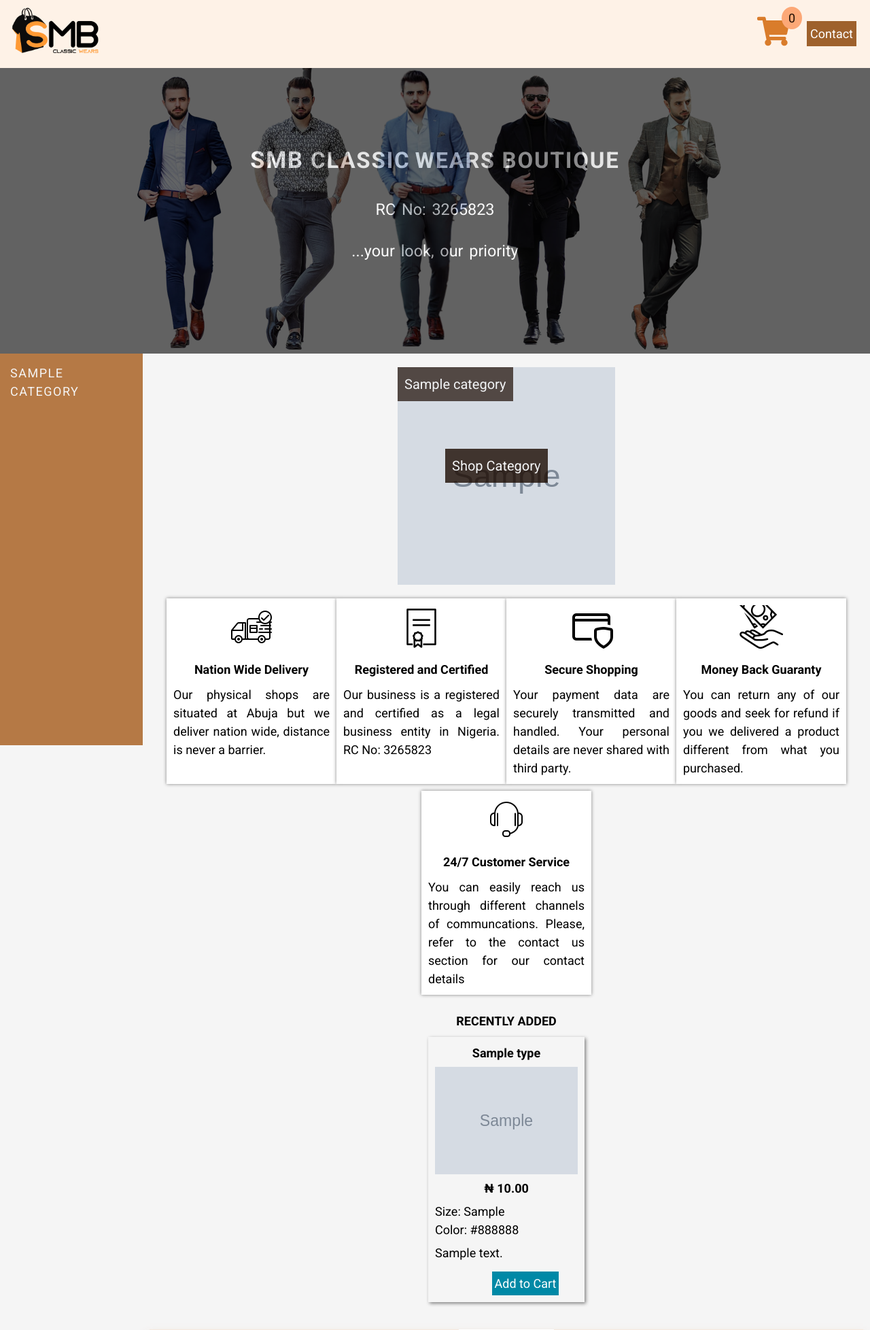
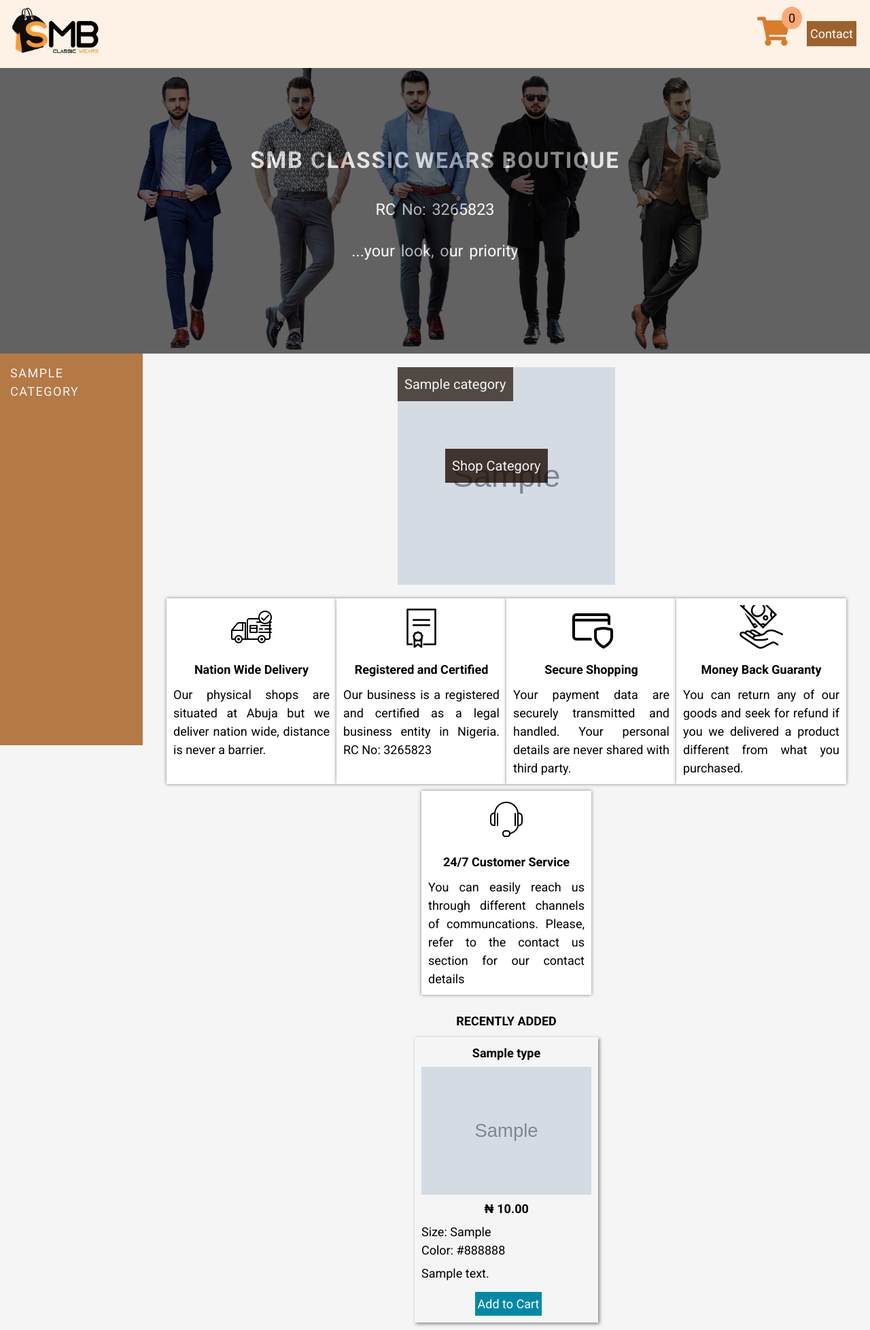
Before and after one commit to Emeka-Onwuepe/e-commerce-pro, a Django app: page / in a window 1280 px wide. Shown: the top 1956 px of the page at 68% size. Run offline with Django 4.2, Linux system fonts and the light colour scheme; tables that the repository leaves empty hold one stand-in row (values such as "Sample post"); grey boxes marked "Sample" are stand-in pictures.

Commit message:
adjust product size

```diff
--- a/static/CSS/homeproductpage.css
+++ b/static/CSS/homeproductpage.css
@@ -48,10 +48,20 @@
 
 #product {
     padding: 10px;
-    width: 230px;
+    width: 270px;
     /* margin-right: 20px; */
     margin-bottom: 20px;
     box-shadow: grey 2px 2px 5px;
+}
+
+#product img {
+    width: 250px;
+    height: auto;
+}
+
+#product button {
+    margin-left: 78.5px;
+    margin-top: 7px;
 }
 
 .order {
@@ -93,16 +103,6 @@
     display: flex;
     flex-wrap: wrap;
     justify-content: space-evenly;
-}
-
-#product img {
-    width: 210px;
-    height: auto;
-}
-
-#product button {
-    margin-left: 83.55px;
-    margin-top: 7px;
 }
 
 #product p,
@@ -196,6 +196,19 @@
 
  */
 
+
+/* @media screen and (min-width:360px) {
+    #product img {
+        width: 150px;
+    }
+    #product {
+        width: 170px;
+    }
+    #product button {
+        margin-left: 28.55px;
+    }
+} */
+
 @media screen and (min-width:750px) {
     #decisionBox,
     #confirmBox {
```
